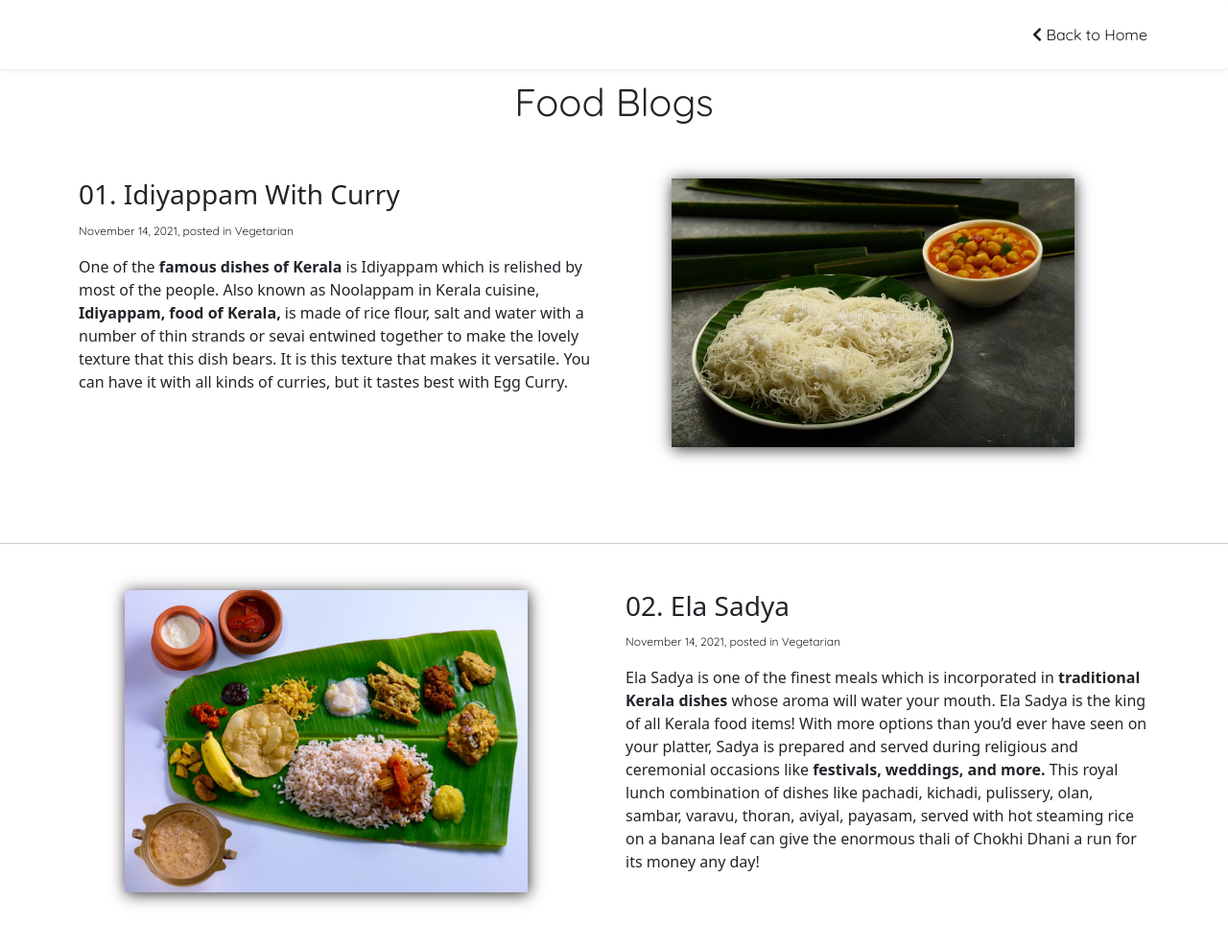
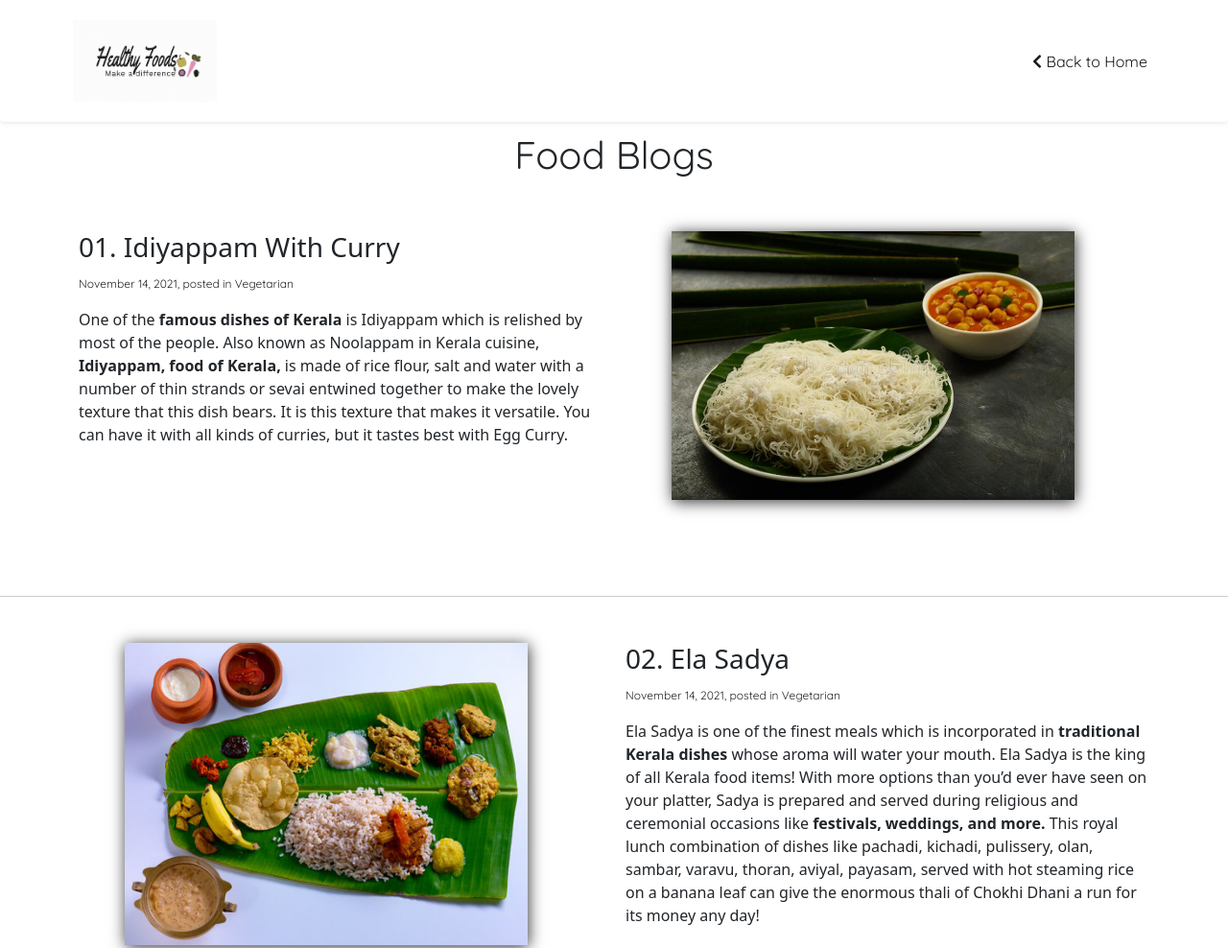
Before and after one commit to suadbadusha/healthy-foods, a plain HTML site: page blogs.html in a window 1280 px wide. Shown: the top 988 px of the page at 96% size. Drawn offline with nearby package versions, Linux system fonts and the light colour scheme.

Commit message:
Update blogs.html

```diff
--- a/blogs.html
+++ b/blogs.html
@@ -16,7 +16,7 @@
     <!-- Nav-bar section -->
     <nav class="navbar sticky-top w-100  navbar-expand-lg navbar-light shadow-sm p-3 bg-white rounded">
         <div class="container-fluid ms-lg-5">
-            <a class="navbar-brand " href="#"><img class="logo-img" src="/images/Screenshot (99).png" alt="" srcset=""></a>
+            <a class="navbar-brand " href="#"><img class="logo-img" src="Screenshot (99).png" alt="" srcset=""></a>
             <ul class="navbar-nav ms-auto me-lg-5  mb-lg-0">
               <li class="nav-item">
                 <a class="nav-link active " aria-current="page" style="font-family: 'Quicksand', sans-serif;" href="index.html#"><i class="fas fa-chevron-left"></i> Back to Home</a>
```
